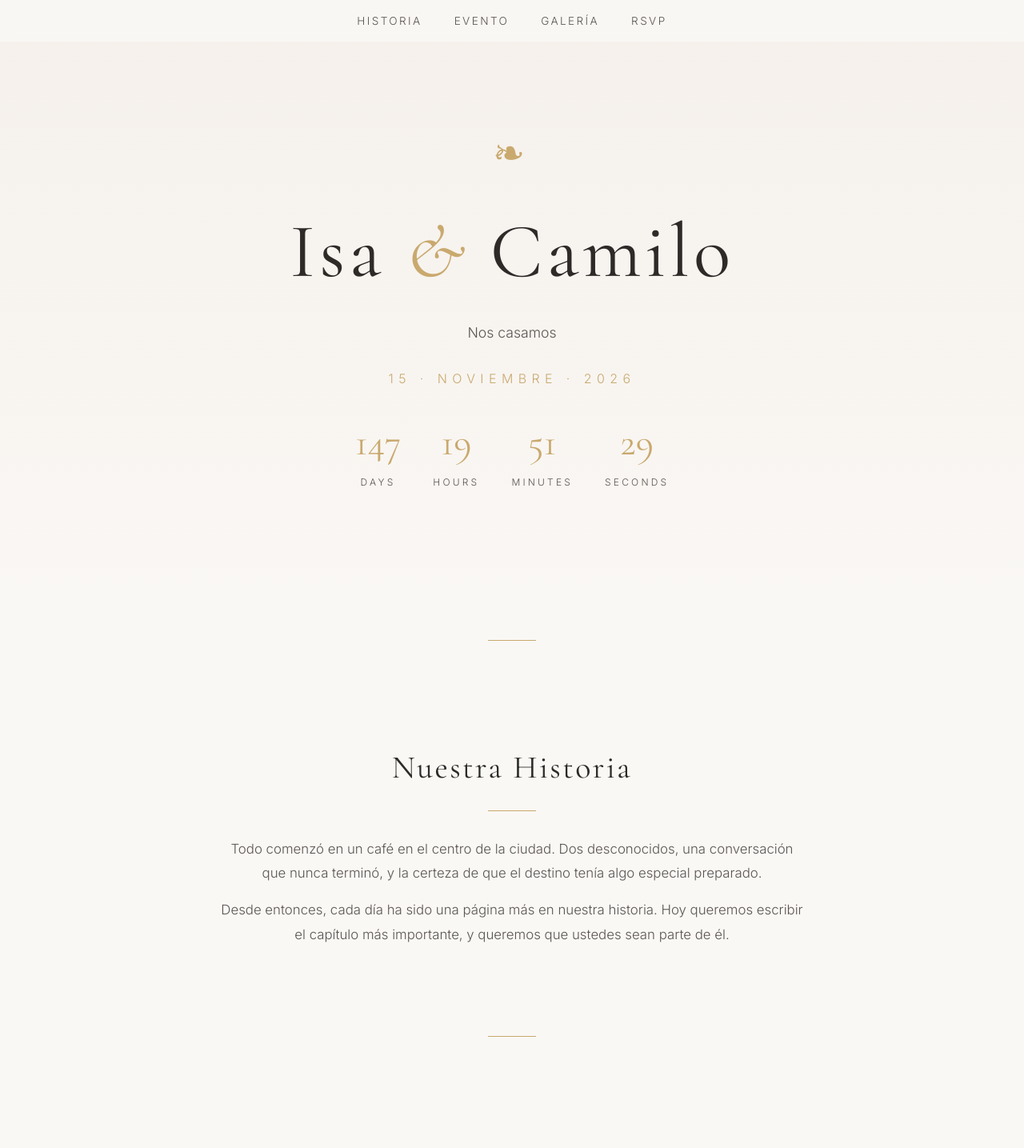
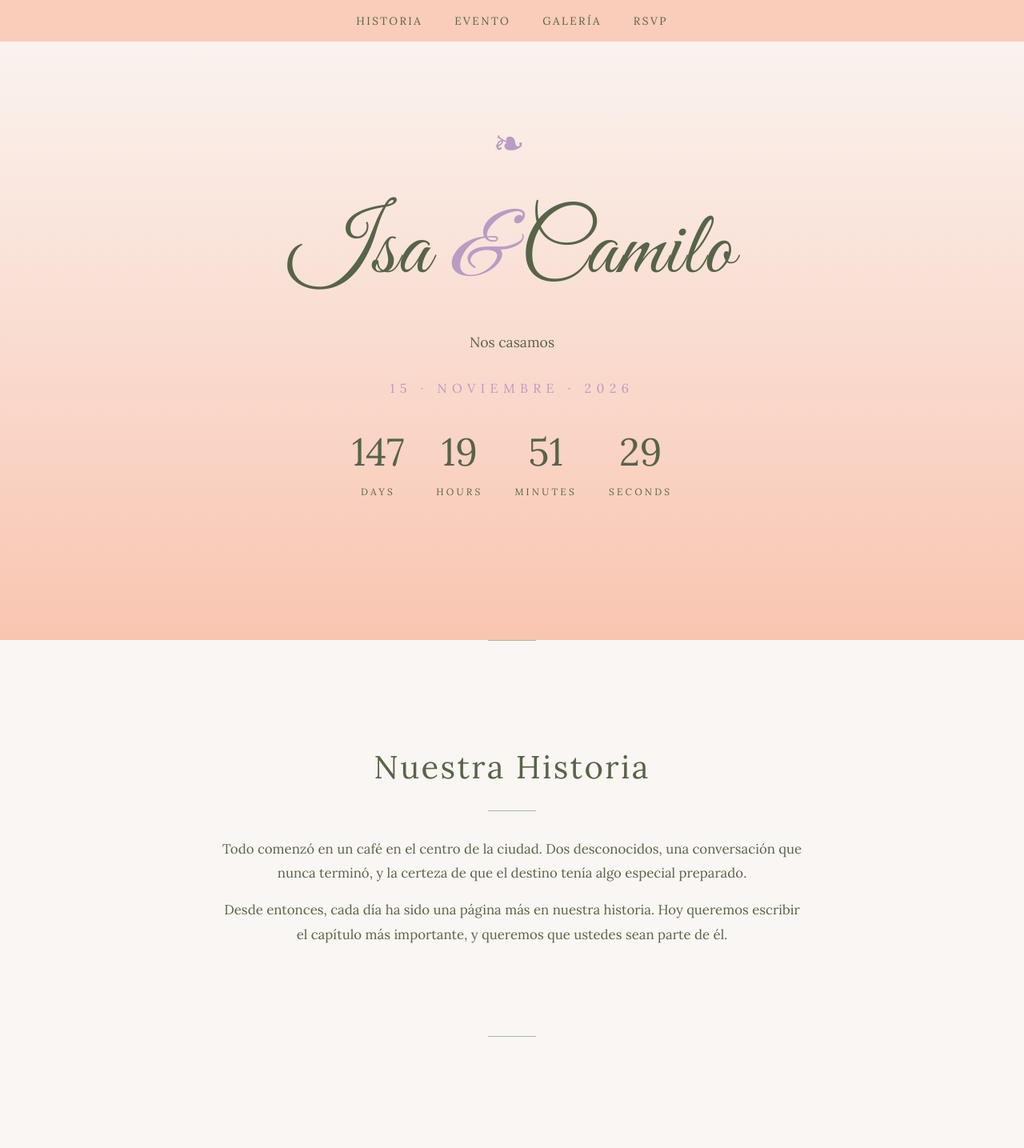
Before and after one commit to icristinahincapie-pantone/Isa-Camilo-React, a React (Vite) app: page / in a window 1280 px wide. Shown: the top 1435 px of the page at 80% size. Built offline with nearby package versions, Linux system fonts and the light colour scheme.

Commit message:
feat: apply new color palette (#566448, #ba9bc4, #f9c5b1, #9dbea5)

```diff
--- a/index.html
+++ b/index.html
@@ -7,7 +7,7 @@
     <title>Isa & Camilo</title>
     <link rel="preconnect" href="https://fonts.googleapis.com" />
     <link rel="preconnect" href="https://fonts.gstatic.com" crossorigin />
-    <link href="https://fonts.googleapis.com/css2?family=Cormorant+Garamond:ital,wght@0,400;0,500;0,600;1,400&family=Inter:wght@300;400;500&display=swap" rel="stylesheet" />
+    <link href="https://fonts.googleapis.com/css2?family=Cormorant+Garamond:ital,wght@0,400;0,500;0,600;1,400&family=Great+Vibes&family=Inter:wght@300;400;500&family=Lora:ital,wght@0,400;0,500;0,600;1,400&display=swap" rel="stylesheet" />
   </head>
   <body>
     <div id="root"></div>
--- a/src/App.css
+++ b/src/App.css
@@ -6,35 +6,35 @@
   justify-content: center;
   text-align: center;
   padding: 2rem;
-  background: linear-gradient(180deg, var(--light) 0%, var(--cream) 100%);
+  background: linear-gradient(180deg, var(--light) 0%, var(--warm) 100%);
 }
 
 .hero-decoration {
   font-size: 3rem;
-  color: var(--gold);
+  color: var(--accent);
   margin-bottom: 1rem;
   letter-spacing: 0.5rem;
 }
 
 .hero h1 {
-  font-family: 'Cormorant Garamond', serif;
+  font-family: 'Great Vibes', cursive;
   font-weight: 400;
-  font-size: clamp(3rem, 8vw, 6rem);
+  font-size: clamp(3.5rem, 10vw, 7rem);
   color: var(--dark);
-  letter-spacing: 0.3rem;
+  letter-spacing: 0.1rem;
   margin-bottom: 0.5rem;
 }
 
 .hero .ampersand {
   font-style: italic;
-  color: var(--gold);
+  color: var(--accent);
 }
 
 .hero .date {
   font-size: 1rem;
   text-transform: uppercase;
   letter-spacing: 0.4rem;
-  color: var(--gold);
+  color: var(--accent);
   margin-top: 2rem;
 }
 
@@ -53,7 +53,7 @@
   display: flex;
   justify-content: center;
   gap: 2.5rem;
-  background: rgba(250, 248, 245, 0.9);
+  background: rgba(249, 197, 177, 0.85);
   backdrop-filter: blur(8px);
   z-index: 100;
 }
@@ -64,11 +64,12 @@
   font-size: 0.85rem;
   letter-spacing: 0.15rem;
   text-transform: uppercase;
+  font-family: 'Lora', serif;
   transition: color 0.3s;
 }
 
 .nav a:hover {
-  color: var(--gold);
+  color: var(--accent);
 }
 
 .section {
@@ -79,7 +80,7 @@
 }
 
 .section h2 {
-  font-family: 'Cormorant Garamond', serif;
+  font-family: 'Lora', serif;
   font-weight: 400;
   font-size: 2.5rem;
   color: var(--dark);
@@ -96,7 +97,7 @@
 .divider {
   width: 60px;
   height: 1px;
-  background: var(--gold);
+  background: var(--sage);
   margin: 0 auto 2rem;
 }
 
@@ -115,9 +116,9 @@
 }
 
 .timeline-time {
-  font-family: 'Cormorant Garamond', serif;
+  font-family: 'Lora', serif;
   font-size: 1.2rem;
-  color: var(--gold);
+  color: var(--accent);
   min-width: 80px;
   font-weight: 600;
 }
@@ -139,9 +140,9 @@
 }
 
 .countdown-number {
-  font-family: 'Cormorant Garamond', serif;
+  font-family: 'Lora', serif;
   font-size: 3rem;
-  color: var(--gold);
+  color: var(--dark);
   display: block;
 }
 
@@ -155,10 +156,10 @@
 .rsvp-btn {
   display: inline-block;
   padding: 1rem 3rem;
-  border: 1px solid var(--gold);
+  border: 1px solid var(--accent);
   background: transparent;
-  color: var(--gold);
-  font-family: 'Inter', sans-serif;
+  color: var(--accent);
+  font-family: 'Lora', serif;
   font-size: 0.85rem;
   letter-spacing: 0.2rem;
   text-transform: uppercase;
@@ -169,8 +170,9 @@
 }
 
 .rsvp-btn:hover {
-  background: var(--gold);
+  background: var(--dark);
   color: white;
+  border-color: var(--dark);
 }
 
 .fan-layout {
@@ -202,7 +204,7 @@ footer {
   padding: 3rem 2rem;
   color: var(--text);
   font-size: 0.85rem;
-  border-top: 1px solid var(--light);
+  border-top: 1px solid var(--sage);
 }
 
 @media (max-width: 600px) {
--- a/src/App.jsx
+++ b/src/App.jsx
@@ -76,7 +76,7 @@ function App() {
         <h2>El Gran Día</h2>
         <div className="divider" />
         <p>15 de Noviembre de 2026</p>
-        <p style={{ marginTop: '0.5rem', fontSize: '0.9rem', color: 'var(--gold)', letterSpacing: '0.15rem' }}>
+        <p style={{ marginTop: '0.5rem', fontSize: '0.9rem', color: 'var(--dark)', letterSpacing: '0.15rem' }}>
           Hacienda Los Arrayanes · 4:00 PM
         </p>
         <div className="timeline">
--- a/src/index.css
+++ b/src/index.css
@@ -9,17 +9,17 @@
 }
 
 :root {
-  --cream: #faf8f5;
-  --blush: #e8c4c4;
-  --gold: #c9a96e;
-  --dark: #2d2a28;
-  --text: #5a5552;
-  --light: #f5f0eb;
+  --dark: #566448;
+  --accent: #ba9bc4;
+  --warm: #f9c5b1;
+  --sage: #9dbea5;
+  --text: #566448;
+  --light: #faf6f3;
 
-  font-family: 'Inter', sans-serif;
+  font-family: 'Lora', serif;
   font-weight: 300;
   color: var(--text);
-  background: var(--cream);
+  background: var(--light);
   scroll-behavior: smooth;
 }
 
--- a/tailwind.config.js
+++ b/tailwind.config.js
@@ -2,7 +2,14 @@
 export default {
   content: ["./index.html", "./src/**/*.{js,jsx,ts,tsx}"],
   theme: {
-    extend: {},
+    extend: {
+      colors: {
+        dark: '#566448',
+        accent: '#ba9bc4',
+        warm: '#f9c5b1',
+        sage: '#9dbea5',
+      },
+    },
   },
   plugins: [],
 }
```
